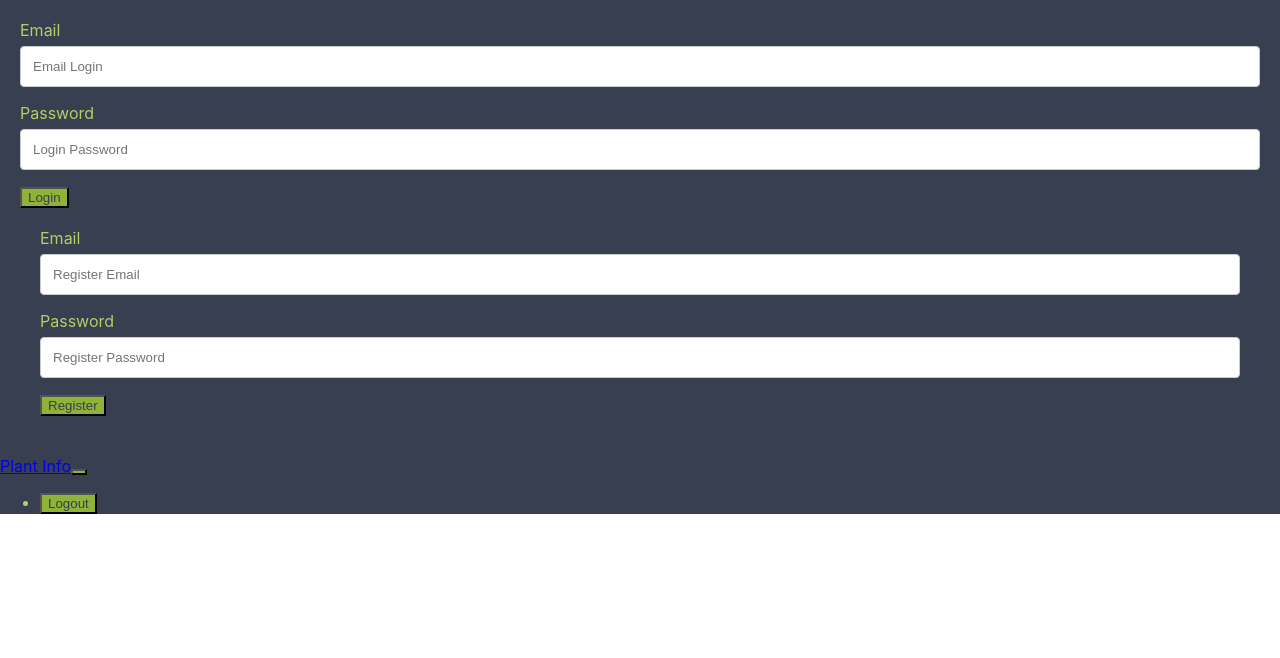
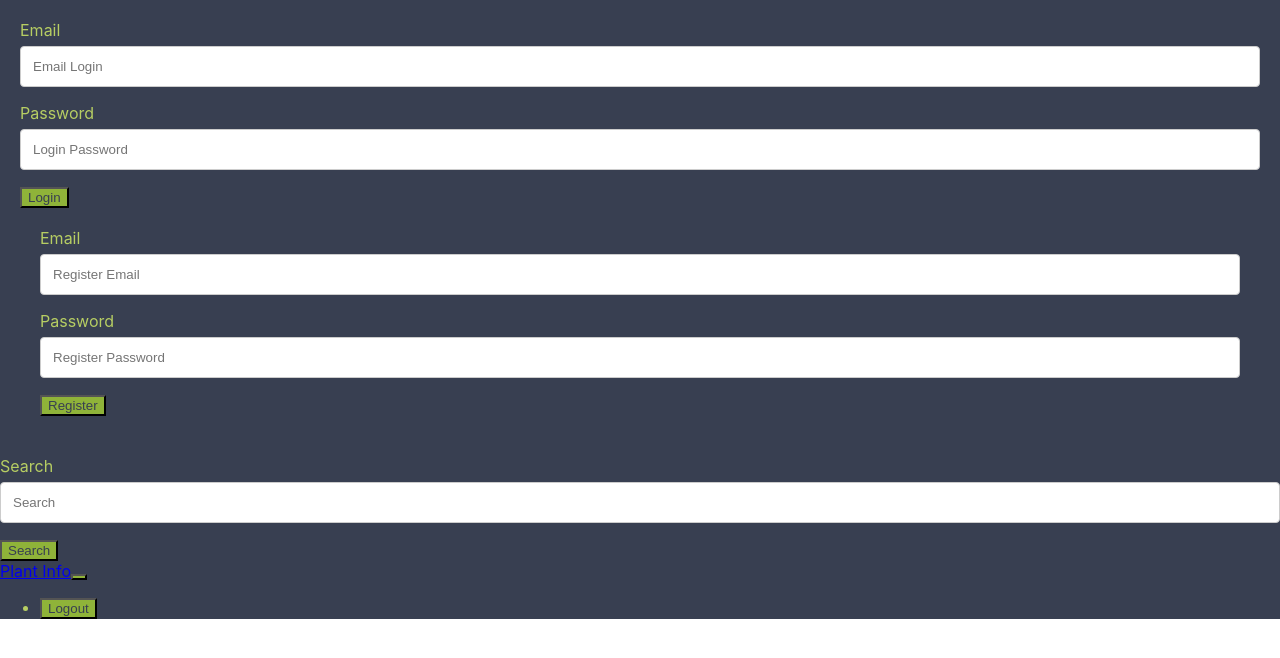
Before and after one commit to dsilverfox/GardenClient, a React (Create React App) app: page / in a window 1280 px wide. Shown: the top 658 px of the page. Built offline with nearby package versions, Linux system fonts and the light colour scheme; no server answers.

Commit message:
Working Plant Fetch

```diff
--- a/src/App.js
+++ b/src/App.js
@@ -33,6 +33,7 @@ const protectedViews = () => {
   return (
     <div className="App">
       {protectedViews()}
+      <Plant />
       <Sitebar clickLogout={clearToken} />
     </div>
   )
--- /dev/null
+++ b/src/components/Splash/Plant/Plant Search/PlantDisplay.js
@@ -0,0 +1,10 @@
+import React, { useState, useEffect } from 'react';
+ const PlantDisplay = (props) => {
+     return(
+         <div className="Plants">
+
+         </div>
+     )
+ }
+
+ export default PlantDisplay;
--- a/src/components/Splash/Plant/Plant Search/PlantSearch.js
+++ b/src/components/Splash/Plant/Plant Search/PlantSearch.js
@@ -1,15 +1,22 @@
 import React from 'react';
-import {InputGroup} from 'reactstrap';
-import {FormControl} from 'react-bootstrap'
+import { Form, Label, Input, Button } from 'reactstrap';
 
 
-const PlantSearch = () => {
+const PlantSearch = (props) => {
 
     return (
-        <InputGroup size="lg">
-        <InputGroup.Text id="inputGroup-sizing-lg">Large</InputGroup.Text>
-        <FormControl aria-label="Large" aria-describedby="inputGroup-sizing-sm" />
-      </InputGroup>
+      <Form onSubmit={props.fetchPlant}>
+        <Label htmlFor='plantsearch'>Search</Label>
+        <Input id="plantsearch"
+      type='text'
+      placeholder="Search"
+      onChange = {(e) => props.setSearch(e.target.value)}
+        value={props.search}
+        />
+
+       <Button type ='submit'>Search</Button>
+      </Form>
+
     )
 }
 
--- a/src/components/Splash/Plant/Plant.js
+++ b/src/components/Splash/Plant/Plant.js
@@ -1,13 +1,18 @@
 import React, {useState, useEffect} from 'react';
 import PlantSearch from './Plant Search/PlantSearch'
+import PlantDisplay from './Plant Search/PlantDisplay'
 
 const Plant = () => {
 
     const [plant, setPlant] = useState([]);
+    const baseURL = "https://cors-anywhere.herokuapp.com/tropicalfruitandveg.com/api/tfvjsonapi.php?search=";
+    const [search, setSearch] = useState('');
 
 
     const fetchPlant = () => {
-        fetch('https://cors-anywhere.herokuapp.com/tropicalfruitandveg.com/api/tfvjsonapi.php?search=all', {
+
+        // fetch (`${baseURL} + ${search}`)
+        fetch((`${baseURL} + ${search}`), {
             method: 'GET',
             headers: new Headers ({
                 'Content-Type': 'application/json',
@@ -25,9 +30,9 @@ const Plant = () => {
         fetchPlant();
     }, [])
     return (
-    //    <PlantSearch/>
     <div>
-        Plant Stuff
+        <PlantSearch fetchPlant={fetchPlant} search ={search} setSearch={setSearch}/>
+        <PlantDisplay />
     </div>
 
     )
```
